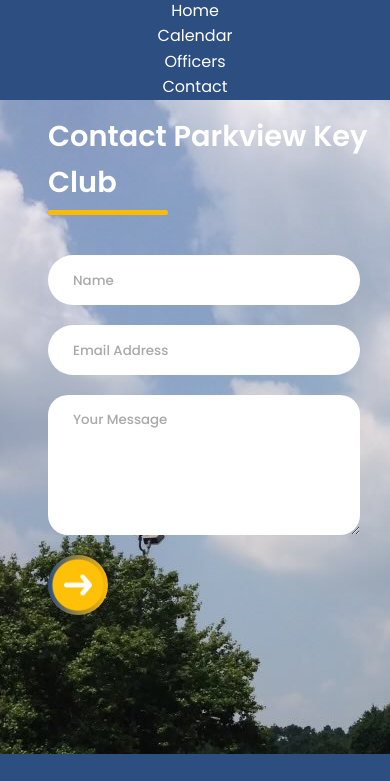
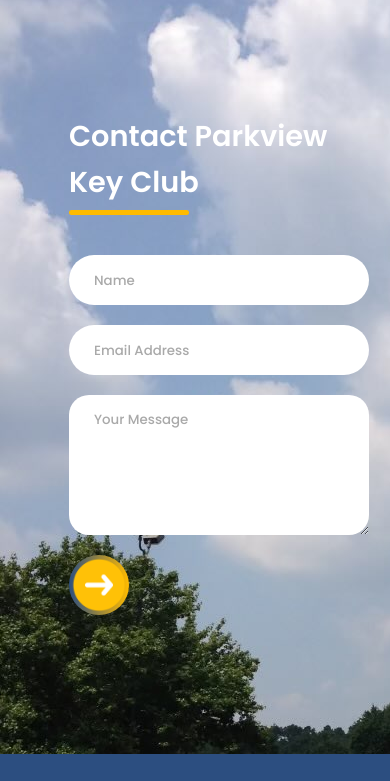
Before and after one commit to sirtics/Key-Club-Website, a website: page public/contact.html in a window 390 px wide. Shown: the part 90-871 px from the top of the page. Drawn offline with nearby package versions, Linux system fonts and the light colour scheme; a script that the page names is missing.

Commit message:
trying to update responsive fixes to mobile

```diff
--- a/public/contact.css
+++ b/public/contact.css
@@ -2,6 +2,7 @@
     padding: 0;
     margin: 0;
     box-sizing: border-box;
+    overflow-x: hidden;
 }
 
 body {
@@ -124,7 +125,7 @@
     }
 
     #main {
-        height: 110vh;
+        height: 100vh;
     }
 
     .contact-left textarea{
@@ -148,3 +149,12 @@
     }
 
 }
+
+@media (max-width: 480px){
+    .contact-inputs, .contact-left textarea{
+        width: 300px;
+    }
+    .contact-left-title h2{
+        max-width: 300px;
+    }
+}
```
